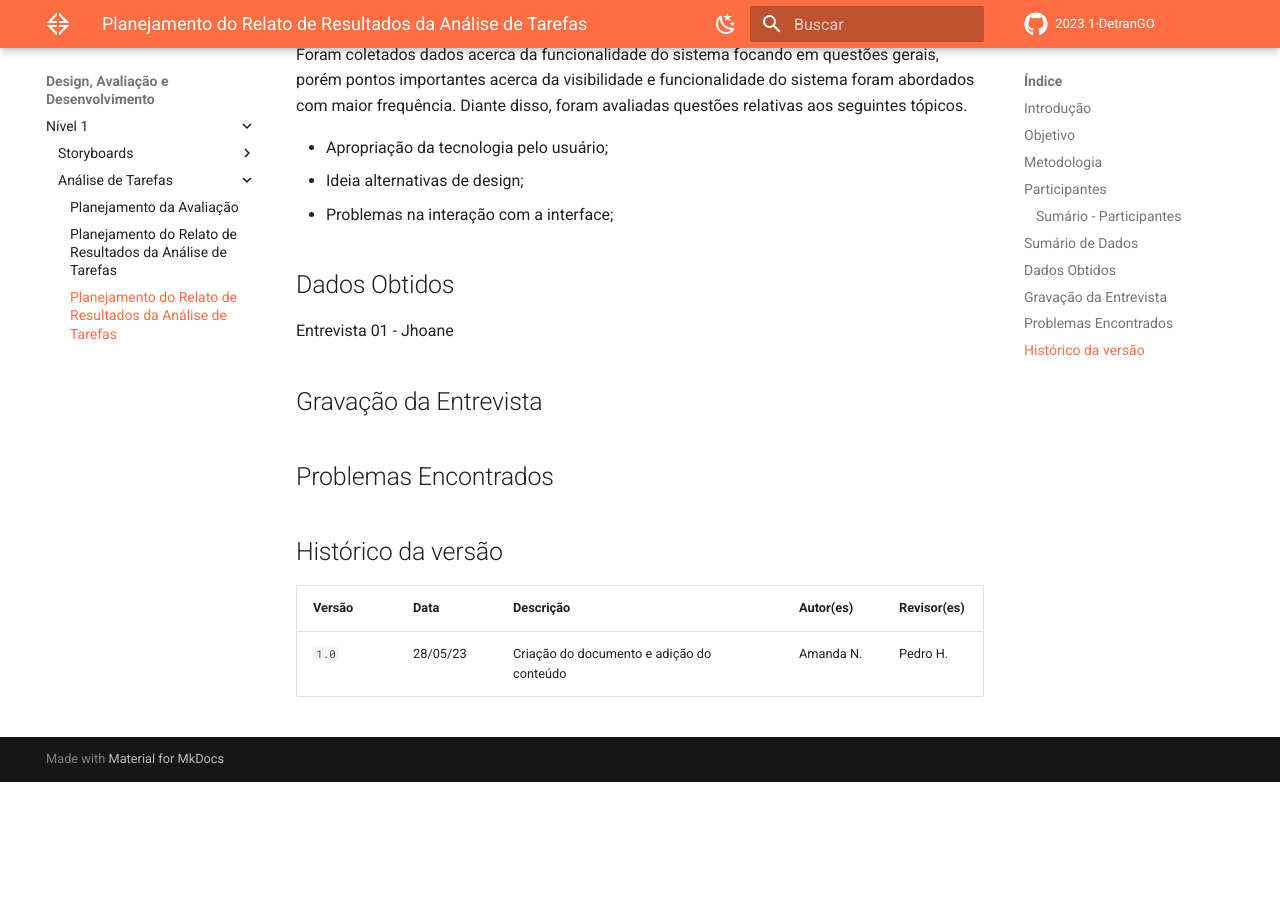
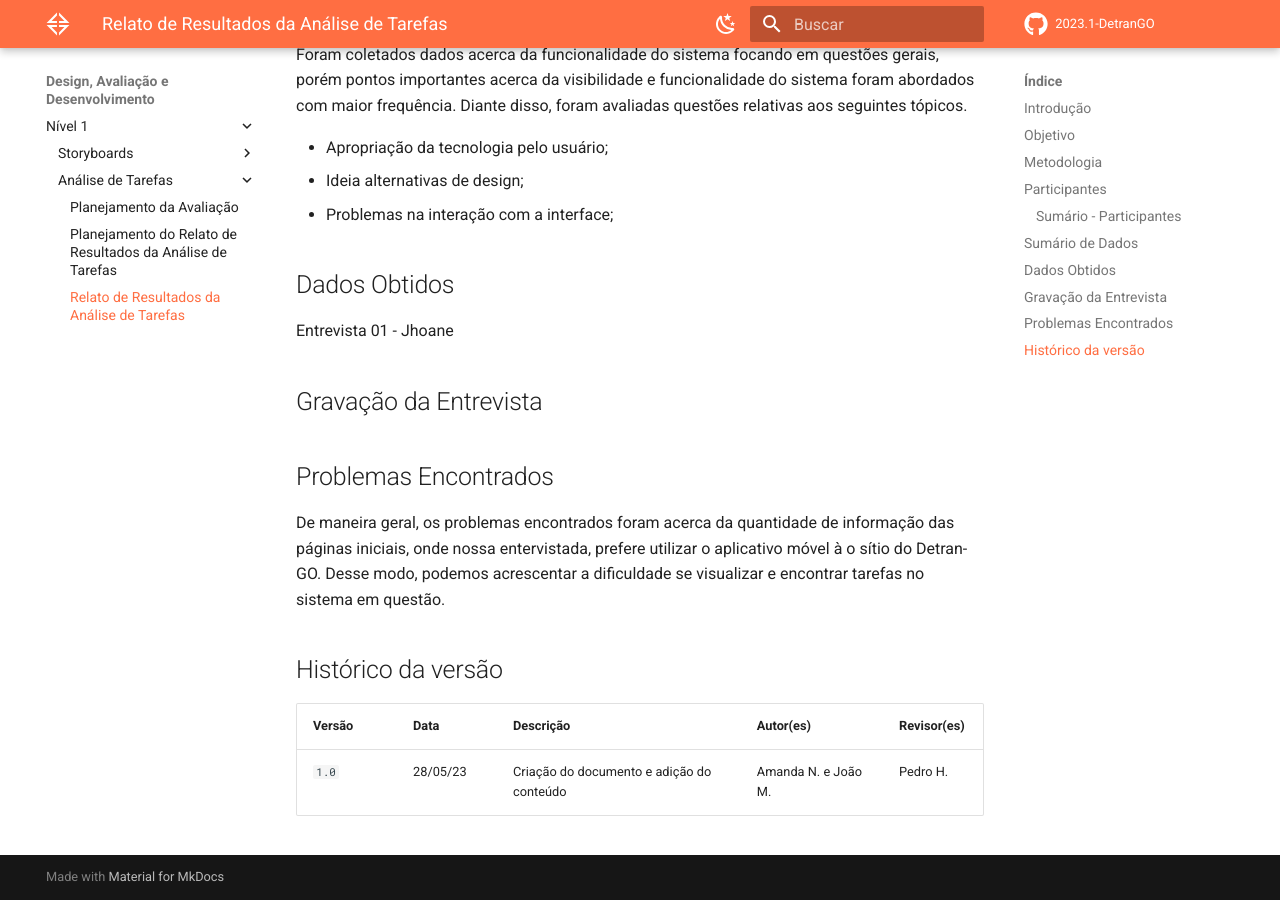
Before and after one commit to Interacao-Humano-Computador/2023.1-DetranGO, an MkDocs documentation site: the page built from docs/design_avaliacao/nivel1/analise_tarefas/relato_resultados_tarefas.md, in a window 1280 px wide and 900 px high, scrolled down 1205 px. Built offline with MkDocs 1.6.1 and Material for MkDocs 9.7.7, drawn with Linux system fonts in a browser that asks for light colours; comment, search, counter and statistics services are not loaded; before the commit the page ends 1987 px from its top, so only the background shows below that.

Commit message:
Update: adiciona problemas encontrados

```diff
--- a/docs/design_avaliacao/nivel1/analise_tarefas/relato_resultados_tarefas.md
+++ b/docs/design_avaliacao/nivel1/analise_tarefas/relato_resultados_tarefas.md
@@ -38,7 +38,9 @@ Entrevista 01 - Jhoane
 
 ## Problemas Encontrados
 
+De maneira geral, os problemas encontrados foram acerca da quantidade de informação das páginas iniciais, onde nossa entervistada, prefere utilizar o aplicativo móvel à o sítio do Detran-GO. Desse modo, podemos acrescentar a dificuldade se visualizar e encontrar tarefas no sistema em questão.
+
 ## Histórico da versão
 | Versão | Data     | Descrição                                 | Autor(es) | Revisor(es) |
 | ------ | -------- | ----------------------------------------- | --------- | ----------- |
-| `1.0`  | 28/05/23 | Criação do documento e adição do conteúdo | Amanda N. | Pedro H.   |
+| `1.0`  | 28/05/23 | Criação do documento e adição do conteúdo | Amanda N. e João M. | Pedro H.   |
--- a/mkdocs.yml
+++ b/mkdocs.yml
@@ -75,7 +75,7 @@ nav:
                 - Análise de Tarefas:
                       - Planejamento da Avaliação: design_avaliacao/nivel1/analise_tarefas/planejamento_analise_tarefas.md
                       - Planejamento do Relato de Resultados da Análise de Tarefas: design_avaliacao/nivel1/analise_tarefas/planejamento_relato_resultados.md
-                      - Planejamento do Relato de Resultados da Análise de Tarefas: design_avaliacao/nivel1/analise_tarefas/relato_resultados_tarefas.md
+                      - Relato de Resultados da Análise de Tarefas: design_avaliacao/nivel1/analise_tarefas/relato_resultados_tarefas.md
 
     - Apresentações:
           - Primeira Etapa: apresentacoes/1a_apresentacao.md
```
